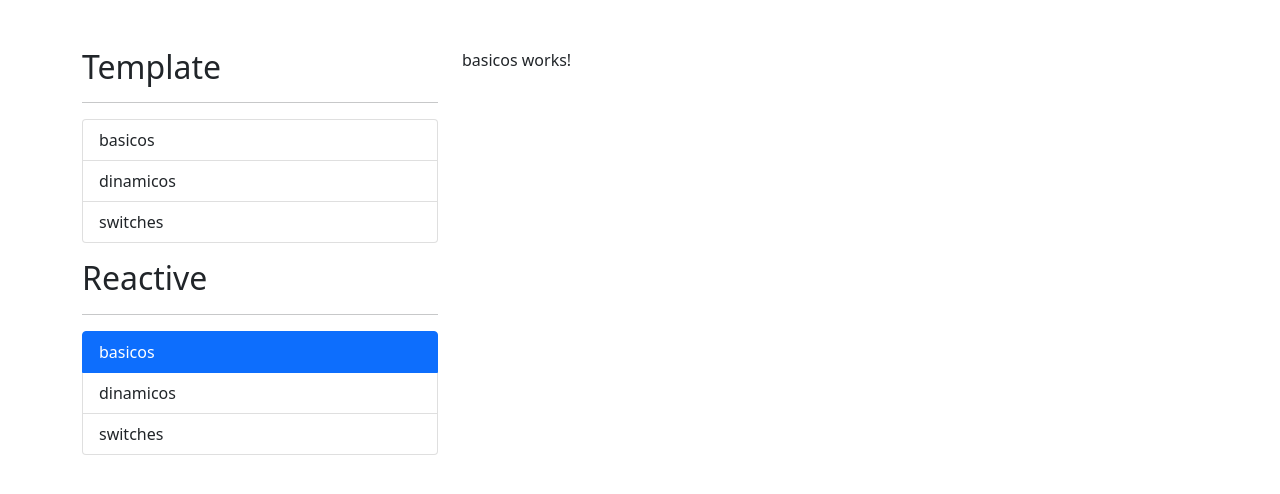
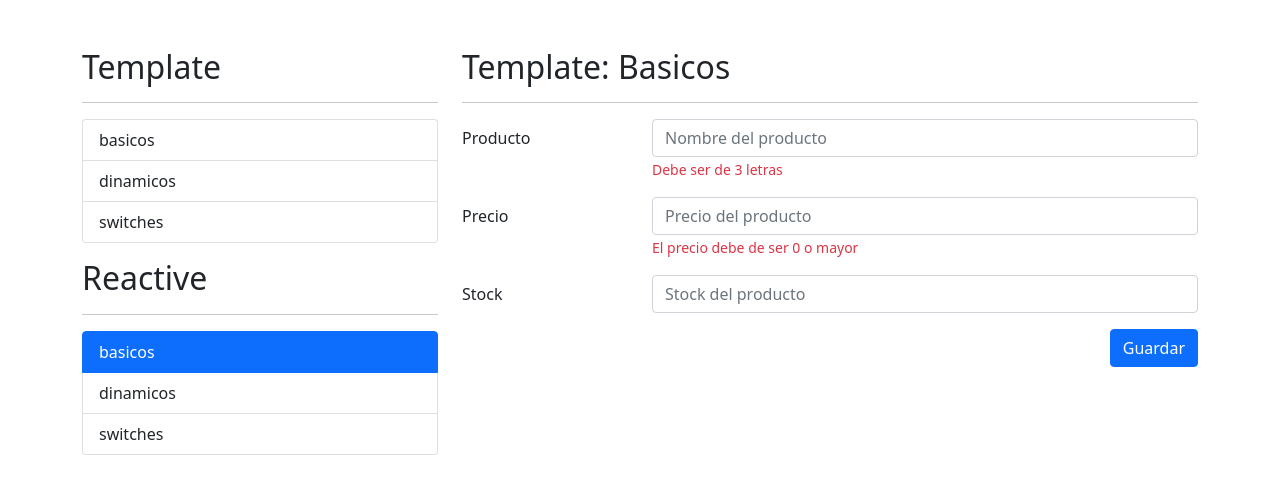
Before and after one commit to PanchonSoto/06-formulariosApp, an Angular app: page /reactive/basicos in a window 1280 px wide. Shown: the top 494 px of the page. Built offline with nearby package versions, Linux system fonts and the light colour scheme.

Commit message:
reactiveForms: basics,dynamic & switches

```diff
--- a/src/app/reactive/basicos/basicos.component.html
+++ b/src/app/reactive/basicos/basicos.component.html
@@ -1 +1,62 @@
-<p>basicos works!</p>
+<h2>Template: Basicos</h2>
+<hr>
+
+<div class="row">
+    <div class="col">
+
+        <form autocomplete="off">
+            <div class="mb-3 row">
+                <label class="col-sm-3 col-form-label">Producto</label>
+                <div class="col-sm-9">
+                    <input type="text" class="form-control" placeholder="Nombre del producto">
+
+                    <span class="form-text text-danger"
+                    >
+                        Debe ser de 3 letras
+                    </span>
+                </div>
+            </div>
+
+            <div class="mb-3 row">
+                <label class="col-sm-3 col-form-label">Precio</label>
+                <div class="col-sm-9">
+                    <input type="number" class="form-control" placeholder="Precio del producto" >
+
+                    <span class="form-text text-danger"
+                    >
+                        El precio debe de ser 0 o mayor
+                    </span>
+                </div>
+            </div>
+
+            <div class="mb-3 row">
+                <label class="col-sm-3 col-form-label">Stock</label>
+                <div class="col-sm-9">
+                    <input type="number" class="form-control" placeholder="Stock del producto">
+                </div>
+            </div>
+
+            <div class="row">
+                <div class="col">
+                    <button type="submit" class="btn btn-primary float-end">Guardar</button>
+                </div>
+            </div>
+        </form>
+    </div>
+</div>
+
+<!-- <div class="row">
+    <div class="col">
+        <span>Valid</span>
+        <pre>{{ miFormulario.valid | json }}</pre>
+
+        <span>Pristine</span>
+        <pre>{{ miFormulario.pristine| json }}</pre>
+
+        <span>Touched</span>
+        <pre>{{ miFormulario.touched | json }}</pre>
+
+        <span>Value</span>
+        <pre>{{ miFormulario.value | json }}</pre>
+    </div>
+</div> -->
--- a/src/app/reactive/dinamicos/dinamicos.component.html
+++ b/src/app/reactive/dinamicos/dinamicos.component.html
@@ -1 +1,72 @@
-<p>dinamicos works!</p>
+<h2>Reactivo: <small>Dinamicos</small></h2>
+<hr />
+
+<form autocomplete="off" >
+  <!-- Nombre -->
+  <div class="mb-3 row">
+    <label class="col-sm-3 col-form-label">Nombre</label>
+    <div class="col-sm-9">
+      <input
+        class="form-control"
+        placeholder="Nombre de la persona"
+      />
+
+      <span
+        class="form-text text-danger"
+      >
+        Este campo es obligatorio
+      </span>
+    </div>
+  </div>
+
+  <!-- Agregar favorito -->
+  <div class="mb-3 row">
+    <label class="col-sm-3 col-form-label">Agregar</label>
+    <div class="col-sm-9">
+      <div class="input-group">
+        <input
+          class="form-control"
+          placeholder="Agregar favorito"
+          (keyup.enter)="true"
+        />
+        <button class="btn btn-outline-primary" (click)="true">
+          Agregar
+        </button>
+      </div>
+    </div>
+  </div>
+
+  <!-- Lista de juegos favoritos -->
+  <div class="mb-3 row">
+    <label class="col-sm-3 col-form-label">Favoritos</label>
+    <div class="col-sm-9">
+<!--       <div
+        class="input-group mb-1"
+        *ngFor="let juego of persona.favoritos; let i = index"
+      >
+        <input
+          class="form-control"
+        />
+        <button class="btn btn-outline-danger" (click)="true">
+          Eliminar
+        </button>
+      </div> -->
+    </div>
+  </div>
+
+  <!-- Boton -->
+  <div class="row">
+    <div class="col-sm-12">
+      <button
+        type="button"
+        class="btn btn-primary float-end"
+        (click)="true"
+      >
+        Guardar
+      </button>
+    </div>
+  </div>
+</form>
+
+<!-- <span>Persona</span>
+<pre>{{ persona | json }}</pre> -->
--- a/src/app/reactive/switches/switches.component.html
+++ b/src/app/reactive/switches/switches.component.html
@@ -1 +1,86 @@
-<p>switches works!</p>
+<h2>Reactivos: Switches</h2>
+<hr />
+
+<form>
+  <!-- Radio -->
+  <div class="row mb-3">
+    <label class="col-sm-3 col-form-label">Genero</label>
+    <div class="col-sm-9">
+      <div class="form-check">
+        <input
+          class="form-check-input"
+          type="radio"
+          value="M"
+          name="radioGenero"
+          id="flexRadioDefault1"
+        />
+        <label class="form-check-label" for="flexRadioDefault1">
+          Masculino
+        </label>
+      </div>
+      <div class="form-check">
+        <input
+          class="form-check-input"
+          type="radio"
+          value="F"
+          name="radioGenero"
+          id="flexRadioDefault2"
+        />
+        <label class="form-check-label" for="flexRadioDefault2">
+          Femenino
+        </label>
+      </div>
+    </div>
+  </div>
+
+  <!-- Switches -->
+  <div class="row mb-3">
+    <label class="col-sm-3 col-form-label">Notificaciones</label>
+    <div class="col-sm-9">
+      <div class="form-check form-switch mt-2">
+        <input
+          class="form-check-input"
+          type="checkbox"
+          role="switch"
+          id="flexSwitchCheckChecked"
+        />
+
+        <label class="form-check-label" for="flexSwitchCheckChecked">
+            Recibir notificacion
+        </label>
+      </div>
+    </div>
+  </div>
+
+  <!-- Switches -->
+  <div class="row mb-3">
+    <label class="col-sm-3 col-form-label"></label>
+    <div class="col-sm-9">
+      <div class="form-check">
+        <input class="form-check-input" type="checkbox"  id="flexCheckDefault"/>
+        <label class="form-check-label" for="flexCheckDefault">
+          Terminos y condiciones de uso
+        </label>
+      </div>
+    </div>
+  </div>
+
+  <!-- Boton -->
+  <div class="row mb-3">
+    <label class="col-sm-3 col-form-label"></label>
+    <div class="col-sm-9">
+      <button class="btn btn-primary float-end">Guardar</button>
+    </div>
+  </div>
+</form>
+
+<!-- <h5>Valor del formulario</h5>
+<pre>{{ miForm.value | json }}</pre>
+<br>
+
+<h5>Valid</h5>
+<pre>{{ miForm.value | json }}</pre>
+<br>
+
+<pre>Condiciones: </pre>
+ -->
```
